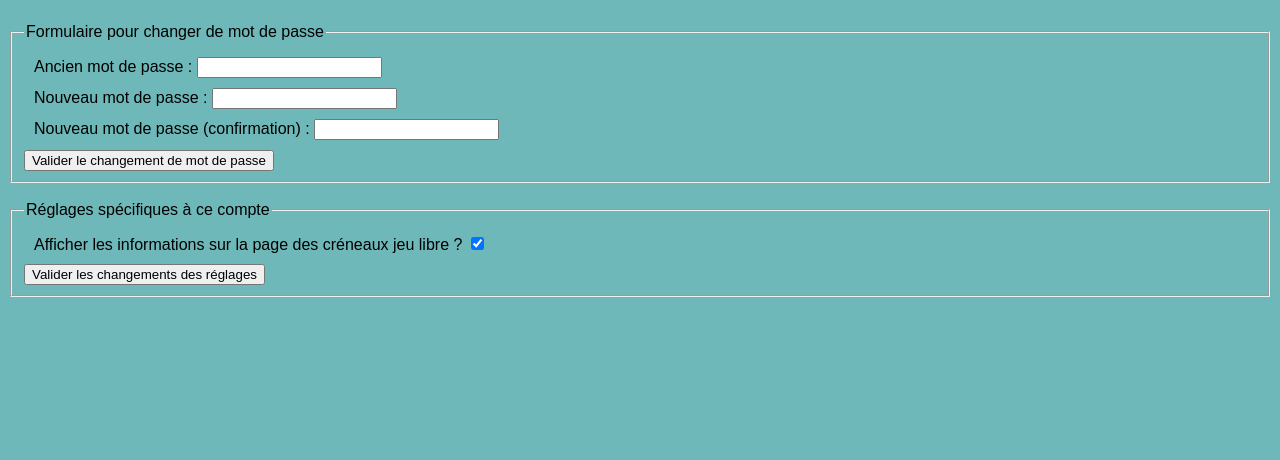
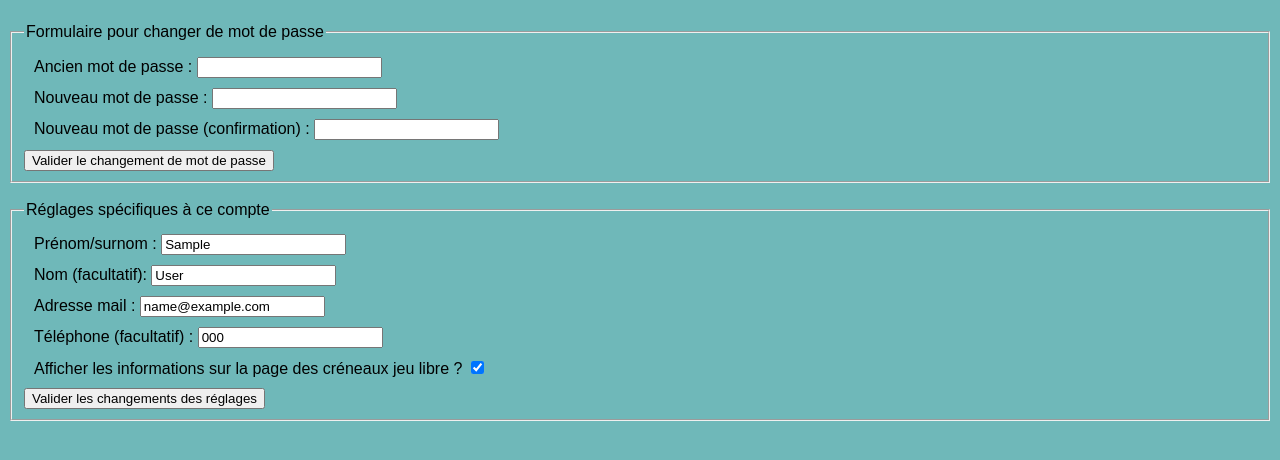
Before and after one commit to JeromeCirm/gestioncreneaux, a Django app: page /reglages in a window 1280 px wide. Shown: the part 80-540 px from the top of the page. Run offline with Django 4.2, Linux system fonts and the light colour scheme; a user stored in the database is signed in; tables that the repository leaves empty hold one stand-in row (values such as "Sample post"); parts of the project's set-up code (start-up, migrations or seed data) failed here and were passed over.

Commit message:
modif réglages

```diff
--- a/base/fonctions.py
+++ b/base/fonctions.py
@@ -290,6 +290,7 @@ def demande_creation_compte(request):
         prenom=request.POST['prenom']
         nom=request.POST['nom']
         mail=request.POST['mail']
+        telephone=request.POST['telephone']
         password=request.POST['password']
         password_verif=request.POST['password_verif']
         if password!=password_verif:
@@ -304,16 +305,19 @@ def demande_creation_compte(request):
             return False,"ce login n'est pas disponible"
     except:
         return False,"Le formulaire est incomplet."
-    new_user=User.objects.create_user(username=login,first_name=prenom,last_name=nom,email=mail,password=password)
-    new_user.save()
-    le_hash=hash()
-    new_utilisateur=Utilisateur(user=new_user,telephone="",csrf_token=le_hash,date_demande=datetime.datetime.now())
-    new_utilisateur.save()
-    msg="Bonjour "+prenom+",\n\nVoici le lien pour activer le compte sur le site SSA (valable 7 jours): \n"
-    msg+=MA_URL_COMPLETE+"validation_compte/"+login+"/"+le_hash
-    msg+="\n\nL'équipe SSA"
-    envoie_mail([mail],'inscription site SSA',msg)
-    return True,"reussi"
+    try:
+        new_user=User.objects.create_user(username=login,first_name=prenom,last_name=nom,email=mail,password=password)
+        new_user.save()
+        le_hash=hash()
+        new_utilisateur=Utilisateur(user=new_user,telephone=telephone,csrf_token=le_hash,date_demande=datetime.datetime.now())
+        new_utilisateur.save()
+        msg="Bonjour "+prenom+",\n\nVoici le lien pour activer le compte sur le site SSA (valable 7 jours): \n"
+        msg+=MA_URL_COMPLETE+"validation_compte/"+login+"/"+le_hash
+        msg+="\n\nL'équipe SSA"
+        envoie_mail([mail],'inscription site SSA',msg)
+        return True,"reussi"
+    except:
+        return False,"erreur lors de la création de compte"
 
 # vérifie si on peut activer le compte login.
 # renvoi "reussi" si c'est bon et un message d'erreur sinon
@@ -574,6 +578,10 @@ def modifie_delai(request):
 def recupere_reglages(request,context):
     try:
         context["information"]=request.user.utilisateur.information
+        context["telephone"]=request.user.utilisateur.telephone
+        context["nom"]=request.user.last_name
+        context["prenom"]=request.user.first_name
+        context["mail"]=request.user.email
     except:
         pass
 
@@ -583,7 +591,12 @@ def change_reglages(request):
             request.user.utilisateur.information=True
         else:
             request.user.utilisateur.information=False
+        request.user.utilisateur.telephone=request.POST['telephone']
+        request.user.email=request.POST['mail']
+        request.user.first_name=request.POST['prenom']
+        request.user.last_name=request.POST['nom']
         request.user.utilisateur.save()
+        request.user.save()
         return "Les modifications des réglages ont été enregistrées."
     except:
         return "Erreur lors du changement des réglages"
--- a/base/templates/base/gestion_generale.html
+++ b/base/templates/base/gestion_generale.html
@@ -22,7 +22,7 @@
         <label for="telephone">Téléphone</label>
         <input id="telephone" name="telephone" value="{{ telephone }}"/><BR><BR>
         <label for="id_gr_staff"> Groupe staff ? </label>
-        <input type="checkbox" name="gr_staff" id="id_gr_staff">
+        <input type="checkbox" name="gr_staff" id="id_gr_staff" checked>
         <label for="id_gr_gestion"> Groupe gestion créneaux ? </label>
         <input type="checkbox" name="gr_gestion" id="id_gr_gestion">
         <label for="id_gr_admin"> Groupe admin ? </label>
--- a/base/templates/base/reglages.html
+++ b/base/templates/base/reglages.html
@@ -30,6 +30,22 @@
         <form method="POST" action="">
             {% csrf_token %}
             <div class="item_formulaire">
+                <label for="prenom">Prénom/surnom : </label>
+                <input type="text" name="prenom" maxlength="100" required id="prenom" value="{{ prenom }}">
+            </div>
+            <div class="item_formulaire">
+                <label for="nom">Nom (facultatif): </label>
+                <input type="text" name="nom" maxlength="100" id="nom" value="{{ nom }}">
+            </div>
+            <div class="item_formulaire">
+                <label for="mail">Adresse mail : </label>
+                <input type="email" name="mail" maxlength="100"  id="mail" required value="{{ mail }}">
+            </div>
+            <div class="item_formulaire">
+                <label for="telephone">Téléphone (facultatif) : </label>
+                <input type="txt" name="telephone" maxlength="100"  id="telephone" value="{{ telephone }}">
+            </div>
+            <div class="item_formulaire">
                 <label for="information">Afficher les informations sur la page des créneaux jeu libre ? </label>
                 <input type="checkbox" name="information" id="information" {% if information %} checked {% endif %}>
             </div>
--- a/base/templates/base/validation_compte.html
+++ b/base/templates/base/validation_compte.html
@@ -2,7 +2,7 @@
 
 {% block body %}
 <BR>
-{{ msg }}<BR>
+{{ msg }}<BR><BR>
     <a href="{% url 'connexion' %}"> Retour à la page de connexion</a>
 
 {% endblock body %}
--- a/static/js/java.js
+++ b/static/js/java.js
@@ -116,7 +116,7 @@ function affiche_creneau_general(creneaux,inscription) {
             noeud.appendChild(nb)
         } else {
             label.innerHTML=creneau.text_bouton
-            label.setAttribute('class','round green')
+            label.setAttribute('class','roundlibre')
             noeud.appendChild(label)
         }
         divCreneaux.appendChild(noeud)
--- a/static/style/style.css
+++ b/static/style/style.css
@@ -112,6 +112,15 @@ label.round {  /* les labels des checkbox/radios */
   color : white;
 }
 
+.roundlibre {  /* style si pas de résa nécessaire */
+  display : inline-block;
+  padding : 5px 10px;
+  margin : 5px;
+  border-radius : 15px;
+  line-height: calc(22px + 1em);
+  text-align : center;
+  color : green;
+}
 /* style pour la partie admin*/
 
 div.formulaire,div.creneaux_recapitulatif {
```
Also changed, not shown: base/templates/base/creation_compte.html (+9 -5 lines).
